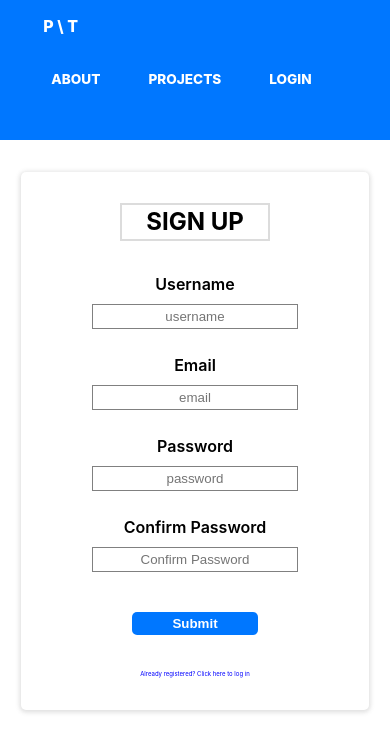
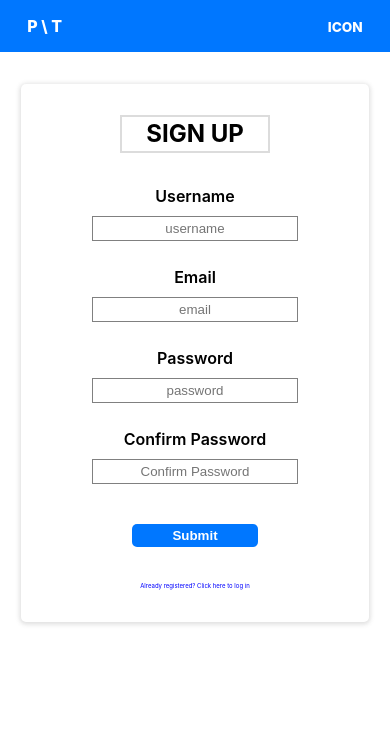
Before and after one commit to chanp-ark/project-together, a React (Create React App) app: page / in a window 390 px wide. Shown: the top 752 px of the page. Built offline with nearby package versions, Linux system fonts and the light colour scheme.

Commit message:
update navbar - dropdown isbroken

```diff
--- a/src/client/Navbar/Navbar.component.js
+++ b/src/client/Navbar/Navbar.component.js
@@ -1,19 +1,40 @@
 import React from 'react'
-import { Link } from 'react-router-dom'
+import { NavLink, Link } from 'react-router-dom'
+
 
 import "./navbar.styles.css"
 
-const NavbarDesktop = () => {
+const Navbar = () => {
+
+  const [toggle, setToggle] = React.useState(false)
+
+  const handleClick = e => {
+    e.preventDefault()
+    setToggle(!toggle)
+    console.log(toggle)
+  }
+
   return (
-    <header className={"navbar"}>
+    <header className="navbar">
       <div className="navbar-container">
         <Link className="home-icon" to='/'><div>P \ T</div></Link>
         <nav className="navbar-nav">
-          <ul className="navbar-ul">
-              <li><Link to='/about'>About</Link></li>
-              <li><Link to='/projects'>Projects</Link></li>
-              <li><Link to='/login'>Login</Link></li>
-              <li><a></a></li>
+              <div>
+                <li className="navbar-icon">
+                  <NavLink
+                    to="#"
+                    onClick={e=>handleClick(e)}
+                  >ICON</NavLink>
+                </li>
+              </div>
+              <ul className="navbar-ul">
+              <div className={toggle ? "navbar-others" : "navbar-others dropdown-navbar"}>
+                <li><Link to='/login'>Login</Link></li>
+                <li><Link to='/projects'>Projects</Link></li>
+                <li><Link to='/about'>About</Link></li>
+
+              </div>
+
           </ul>
         </nav>
 
@@ -23,4 +44,4 @@ const NavbarDesktop = () => {
 
 
 }
-export default NavbarDesktop
+export default Navbar
--- a/src/client/Navbar/navbar.styles.css
+++ b/src/client/Navbar/navbar.styles.css
@@ -28,17 +28,6 @@ header::after {
     color: black;
 }
 
-.container a {
-    color: white;
-    text-decoration: none;
-    margin: 0;
-    padding: 0;
-}
-
-nav {
-    float: right;
-}
-
 nav ul {
     margin: 0;
     padding: 0;
@@ -46,10 +35,9 @@ nav ul {
 }
 
 nav li {
-    display: inline-block;
+    float: right;
     margin: 0 1.5em;
     padding: 1em 0;
-
     position: relative;
 }
 
@@ -80,3 +68,37 @@ nav a:hover::after {
     width:100%;
     transition : all 220ms ease-in-out
 }
+
+.navbar-icon {
+    display:none;
+}
+
+
+@media screen and (max-width: 600px) {
+    .navbar-icon {
+        display: inline-block;
+        margin-right: 0;
+        position: relative;
+    }
+    .home-icon div{
+        padding-left:0;
+    }
+
+    .navbar-others {
+        display:none;
+    }
+
+    .dropdown-navbar a.navbar-icon{
+        position: absolute;
+        right: 0;
+        top: 0;
+    }
+
+    .dropdown-navbar li a {
+        float: none;
+        display: block;
+        position: relative;
+    }
+
+
+}
```
Also changed, not shown: 1 other file (tests, documents, lock files or other folders).
